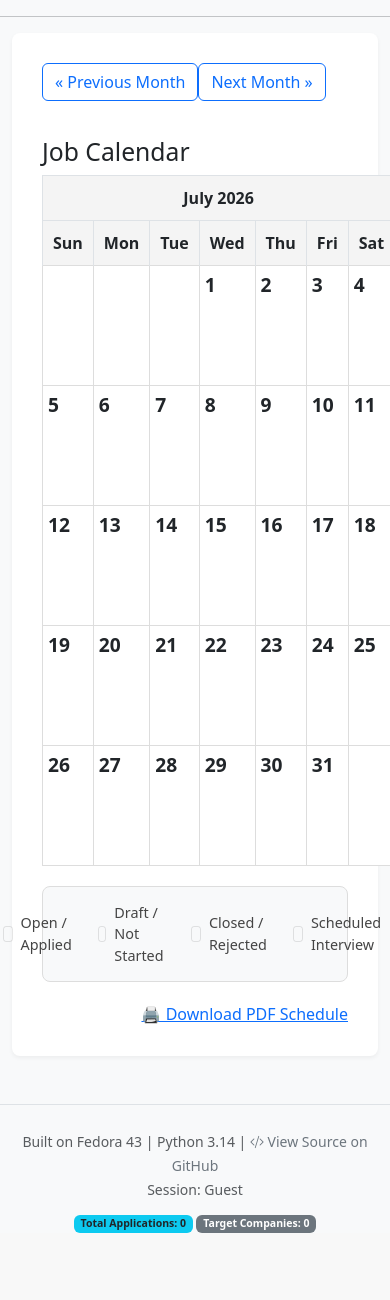
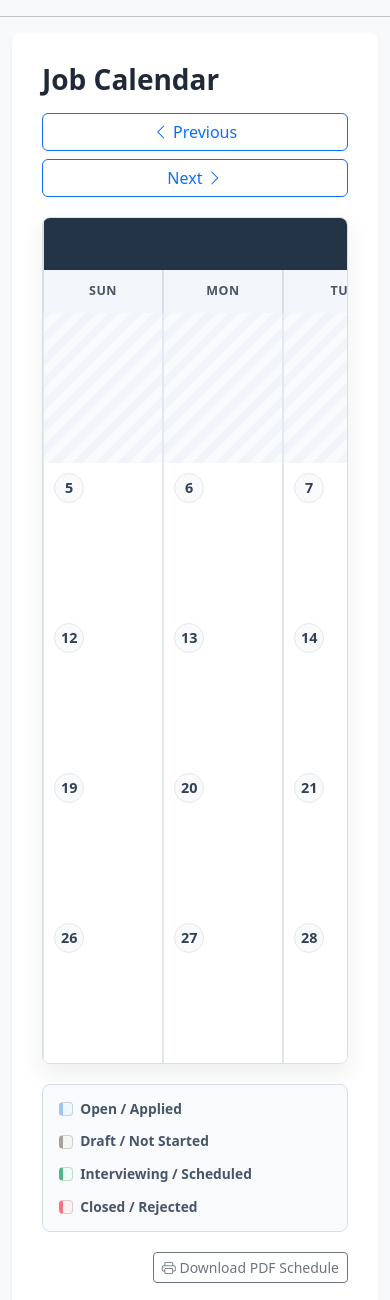
Before and after one commit to vinnymurphy/jobsearch, a Django app: page /jobs/ in a window 390 px wide. Shown: the part 151-1451 px from the top of the page. Before the commit the page ends 1384 px from the top, so only its background shows below. Run offline with Django 5.2, Linux system fonts and the light colour scheme; data that the repository does not hold is empty; parts of the project's set-up code (start-up, migrations or seed data) failed here and were passed over; some libraries are stand-ins or nearby versions.

Commit message:
Refactor job calendar UI and enhance unemployment reporting context
- Refactored `MasterCalendar` utility to output semantic, structured
  HTML (`<ul>` and `<li>` elements) with specific styling hooks for
  company, title, and event types.
- Completely overhauled `calendar.html` styling, replacing old
  Bootstrap utility classes with a clean CSS grid/flexbox layout,
  custom status-colored event pills, and responsive design updates.
- Fixed improper HTML/body tag structure inside `calendar.html` since
  it extends `base.html`.
- Updated `JobDetailView` context to compute and expose the relevant
  unemployment reporting period using `get_unemployment_week`.
- Enhanced `job_detail.html` to display company website links, direct
  job posting links, and the calculated reporting period.
- Fixed variable name mismatches (`report_start_date` /
  `report_end_date`) in `unemployment_report.html` and wrapped
  application details in clickable links targeting the job detail
  views.
- Added comprehensive unit tests covering the new template links,
  calendar markup changes, and reporting period logic.

```diff
--- a/jobs/templates/jobs/calendar.html
+++ b/jobs/templates/jobs/calendar.html
@@ -1,97 +1,253 @@
 {% extends "base.html" %}
 {% block breadcrumbs %}<li class="breadcrumb-item active" aria-current="page">Job Calendar</li>{% endblock %}
 {% block content %}
-    <html>
-        <head>
     <style>
-        .calendar { width: 98%; margin: auto; border-collapse: collapse; }
-        .calendar th { padding: 10px; background: #f4f4f4; text-align: center; }
+        .calendar-page {
+            display: grid;
+            gap: 1.25rem;
+        }
+        .calendar-toolbar {
+            display: flex;
+            justify-content: space-between;
+            align-items: center;
+            gap: 1rem;
+            flex-wrap: wrap;
+        }
+        .calendar-toolbar h2 {
+            margin: 0;
+            font-size: 1.75rem;
+            font-weight: 700;
+            color: #1f2937;
+        }
+        .calendar-nav {
+            display: flex;
+            gap: 0.5rem;
+            flex-wrap: wrap;
+        }
+        .calendar-shell {
+            overflow-x: auto;
+            border: 1px solid #d8dee8;
+            border-radius: 8px;
+            background: #fff;
+            box-shadow: 0 10px 24px rgba(31, 41, 55, 0.08);
+        }
+        .calendar {
+            width: 100%;
+            min-width: 840px;
+            margin: 0;
+            border-collapse: separate;
+            border-spacing: 0;
+            table-layout: fixed;
+        }
+        .calendar th {
+            padding: 0.75rem;
+            background: #f3f6fa;
+            text-align: center;
+            color: #4b5563;
+            font-size: 0.78rem;
+            font-weight: 700;
+            text-transform: uppercase;
+            letter-spacing: 0.04em;
+            border-color: #d8dee8;
+        }
+        .calendar .month {
+            background: #243447;
+            color: #fff;
+            font-size: 1rem;
+            letter-spacing: 0;
+            text-transform: none;
+            padding: 0.9rem;
+        }
         .calendar td {
-            width: 14%; height: 120px; border: 1px solid #ddd;
-            vertical-align: top; padding: 5px;
+            width: 14.285%;
+            height: 150px;
+            border-color: #e2e8f0;
+            vertical-align: top;
+            padding: 0.65rem;
+            background: #fff;
+        }
+        .calendar td.noday {
+            background: repeating-linear-gradient(
+                -45deg,
+                #f8fafc,
+                #f8fafc 8px,
+                #f1f5f9 8px,
+                #f1f5f9 16px
+            );
         }
         .date {
-            font-weight: bold; font-size: 1.2em; display: block; margin-bottom: 5px;
+            display: inline-flex;
+            align-items: center;
+            justify-content: center;
+            width: 1.85rem;
+            height: 1.85rem;
+            margin-bottom: 0.45rem;
+            border-radius: 999px;
+            font-size: 0.9rem;
+            font-weight: 700;
+            color: #334155;
+            background: #f8fafc;
+            border: 1px solid #e5e7eb;
+        }
+        .calendar-events {
+            display: grid;
+            gap: 0.4rem;
+            padding: 0;
+            margin: 0;
+            list-style: none;
         }
         .calendar-event {
-            transition: transform 0.1s ease-in-out, box-shadow 0.1s ease-in-out;
+            border: 1px solid transparent;
+            border-left-width: 4px;
+            border-radius: 8px;
+            overflow: hidden;
+            transition: transform 0.12s ease-in-out, box-shadow 0.12s ease-in-out;
         }
         .calendar-event:hover {
-            transform: translateY(-1px);
-            box-shadow: 0 4px 6px rgba(0,0,0,0.1);
-            filter: brightness(95%);
-            cursor: pointer;
+            transform: translateY(-2px);
+            box-shadow: 0 8px 18px rgba(15, 23, 42, 0.14);
         }
-        /* Ensure the link covers the entire list item area */
-        .calendar-event a {
+        .calendar-event-link {
             display: block;
-            width: 100%;
-            height: 100%;
+            padding: 0.45rem 0.55rem;
+            color: inherit;
+            text-decoration: none;
+            line-height: 1.25;
+        }
+        .event-kind {
+            display: block;
+            margin-bottom: 0.15rem;
+            font-size: 0.68rem;
+            font-weight: 800;
+            text-transform: uppercase;
+            color: rgba(15, 23, 42, 0.62);
+        }
+        .event-company {
+            display: block;
+            font-size: 0.84rem;
+            font-weight: 700;
+            color: #111827;
+        }
+        .event-title {
+            display: block;
+            margin-top: 0.05rem;
+            font-size: 0.76rem;
+            color: #475569;
+        }
+        .status-open {
+            background: #eef6ff;
+            border-color: #9ac5f4;
+        }
+        .status-draft {
+            background: #f5f5f4;
+            border-color: #a8a29e;
+        }
+        .status-interview,
+        .status-interviewing {
+            background: #ecfdf3;
+            border-color: #52b788;
+        }
+        .status-negotiating {
+            background: #fff7ed;
+            border-color: #fb923c;
+        }
+        .status-closed {
+            background: #fff1f2;
+            border-color: #fb7185;
         }
         .calendar-legend {
             display: flex;
-            justify-content: center;
-            gap: 20px;
-            margin-top: 20px;
-            padding: 15px;
-            background: #f8f9fa;
+            justify-content: flex-start;
+            gap: 0.75rem;
+            flex-wrap: wrap;
+            padding: 0.85rem 1rem;
+            background: #f8fafc;
             border-radius: 8px;
-            border: 1px solid #ddd;
+            border: 1px solid #d8dee8;
         }
         .legend-item {
             display: flex;
             align-items: center;
-            font-size: 0.9rem;
-            color: #444;
+            font-size: 0.86rem;
+            font-weight: 600;
+            color: #475569;
         }
         .box {
-            width: 16px;
-            height: 16px;
+            width: 14px;
+            height: 14px;
             display: inline-block;
-            margin-right: 8px;
-            border-radius: 3px;
-            border: 1px solid rgba(0,0,0,0.1);
+            margin-right: 0.45rem;
+            border-radius: 4px;
+            border: 1px solid rgba(15,23,42,0.16);
+        }
+        .bg-open {
+            background: #eef6ff;
+            border-left: 4px solid #9ac5f4;
+        }
+        .bg-draft {
+            background: #f5f5f4;
+            border-left: 4px solid #a8a29e;
+        }
+        .bg-closed {
+            background: #fff1f2;
+            border-left: 4px solid #fb7185;
+        }
+        .bg-interview {
+            background: #ecfdf3;
+            border-left: 4px solid #52b788;
+        }
+        .calendar-actions {
+            display: flex;
+            justify-content: flex-end;
         }
         @media print {
             @page {
                 size: letter landscape;
                 margin: 0.5in;
             }
-            .btn-print, .nav-links { display: none; } /* Hide buttons on the actual PDF */
-            .calendar { width: 100%; border-collapse: collapse; }
+            .btn-print, .calendar-nav { display: none; }
+            .calendar-shell {
+                box-shadow: none;
+                border: 0;
+                overflow: visible;
             }
-        .date-link {
-            text-decoration: none;
-            color: #666;
-            font-weight: bold;
-            display: block;
-            width: 25px;
-            height: 25px;
-            text-align: center;
-            border-radius: 50%;
-            transition: background 0.2s;
+            .calendar {
+                width: 100%;
+                min-width: 0;
+                border-collapse: collapse;
             }
-        .date-link:hover {
-            background-color: #007bff;
-            color: white;
+            .calendar td {
+                height: 110px;
+                padding: 0.35rem;
+            }
+        }
+        @media (max-width: 768px) {
+            .calendar-toolbar {
+                align-items: stretch;
+            }
+            .calendar-nav,
+            .calendar-nav .btn {
+                width: 100%;
+            }
         }
     </style>
-        </head>
-        <body>
-            <div class="calendar-navigation"
-                 style="display: flex;
-                        justify-content: space-between;
-                        align-items: center;
-                        margin-bottom: 20px">
-                <div class="d-flex justify-content-between mb-3">
+    <div class="calendar-page">
+        <div class="calendar-toolbar">
+            <h2>Job Calendar</h2>
+            <div class="calendar-nav">
                 <a class="btn btn-outline-primary"
-                       href="?year={{ prev_year }}&month={{ prev_month }}">&laquo; Previous Month</a>
+                   href="?year={{ prev_year }}&month={{ prev_month }}">
+                    <i class="bi bi-chevron-left"></i> Previous
+                </a>
                 <a class="btn btn-outline-primary"
-                       href="?year={{ next_year }}&month={{ next_month }}">Next Month &raquo;</a>
+                   href="?year={{ next_year }}&month={{ next_month }}">
+                    Next <i class="bi bi-chevron-right"></i>
+                </a>
             </div>
         </div>
-            <h2>Job Calendar</h2>
+        <div class="calendar-shell">
             {{ calendar }}
+        </div>
         <div class="calendar-legend">
             <div class="legend-item">
                 <span class="box bg-open"></span> Open / Applied
@@ -100,15 +256,17 @@
                 <span class="box bg-draft"></span> Draft / Not Started
             </div>
             <div class="legend-item">
+                <span class="box bg-interview"></span> Interviewing / Scheduled
+            </div>
+            <div class="legend-item">
                 <span class="box bg-closed"></span> Closed / Rejected
             </div>
-                <div class="legend-item">
-                    <span class="box bg-interview"></span> Scheduled Interview
+        </div>
+        <div class="calendar-actions">
+            <a href="{% url 'export_pdf' year=year month=month %}"
+               class="btn btn-outline-secondary btn-sm btn-print">
+                <i class="bi bi-printer"></i> Download PDF Schedule
+            </a>
         </div>
     </div>
-            <div style="margin-top: 20px; text-align: right;">
-                <a href="{% url 'export_pdf' year=year month=month %}" class="btn-print">🖨️ Download PDF Schedule</a>
-            </div>
-        </body>
-    </html>
 {% endblock %}
--- a/jobs/views.py
+++ b/jobs/views.py
@@ -251,10 +251,17 @@
 
     def get_context_data(self, **kwargs):
         context = super().get_context_data(**kwargs)
+        report_start, report_end = get_unemployment_week(
+            self.object.applied_date
+        )
         context["interviews"] = self.object.interviews.select_related(
             "interviewer"
         ).order_by("scheduled_time")
-        context["form"] = InterviewForm()
+        context["interview_form"] = context.get(
+            "interview_form", InterviewForm()
+        )
+        context["report_start"] = report_start
+        context["report_end"] = report_end
         context["status_choices"] = Job.Status.choices
         return context
 
```
Also changed, not shown: jobs/templates/jobs/job_detail.html (+20 -1 lines), jobs/templates/jobs/unemployment_report.html (+9 -4 lines), jobs/tests.py (+81 -2 lines), jobs/utils.py (+21 -15 lines). Lines whose indentation alone changed are shown as unchanged.
